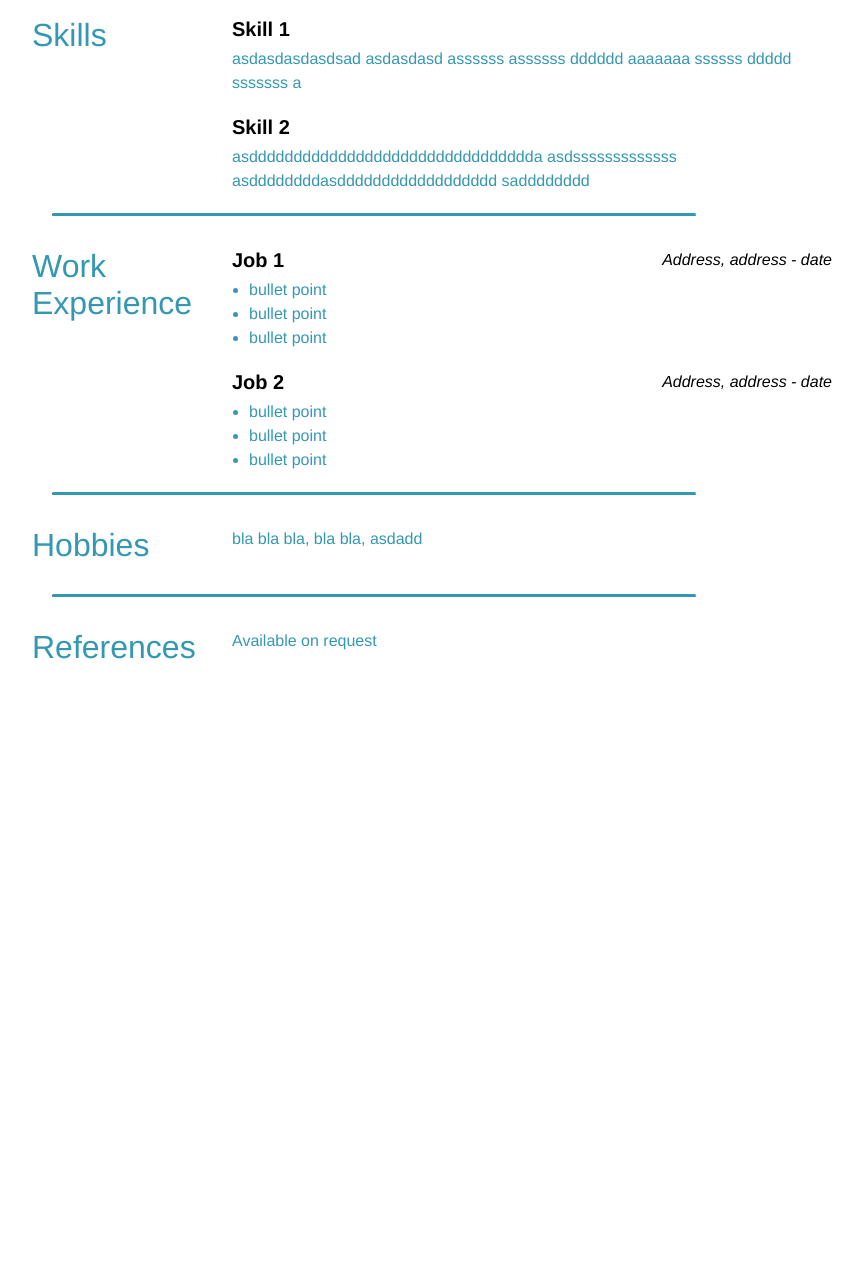
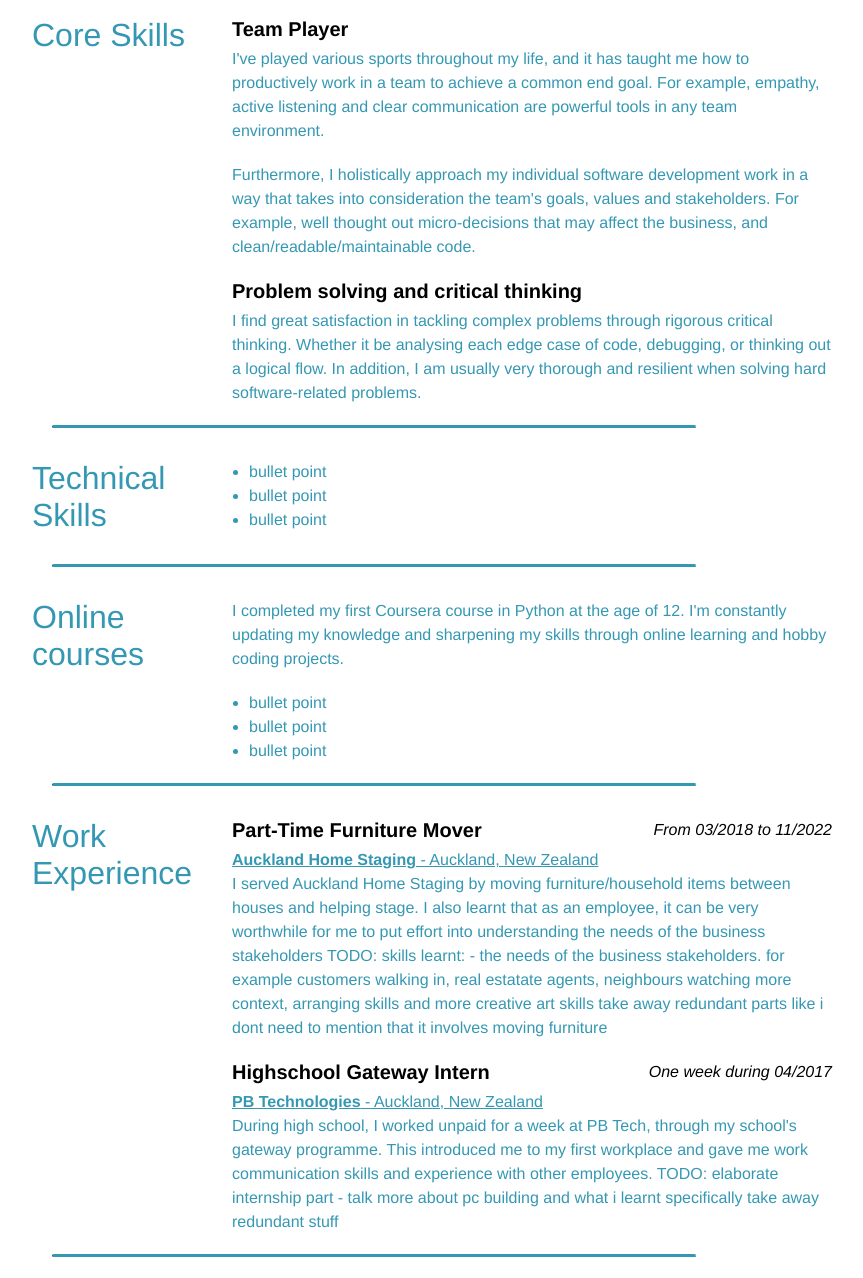
Before and after one commit to bryantwilliam/online_cv, a plain HTML site: page index.html in a window 1280 px wide. Shown: the part 362-1640 px from the top of the page, without its empty margins (208-1071 px from the left). Before the commit the page ends 1153 px from the top, so only its background shows below. Drawn offline with Linux system fonts and the light colour scheme.

Commit message:
hohlglhg

```diff
--- a/index.html
+++ b/index.html
@@ -149,13 +149,56 @@
 
 
 
-            <dt>Skills</dt>
+            <dt>Core Skills</dt>
             <dd>
-                <h2>Skill 1</h2>
-                <p>asdasdasdasdsad asdasdasd assssss assssss dddddd aaaaaaa ssssss ddddd sssssss a</p>
+                <h2>Team Player</h2>
+                <p>
+                    I've played various sports throughout my life, and it has taught me how to productively work in a
+                    team to achieve a common end goal. For example, empathy, active listening and clear communication are
+                    powerful tools in any team environment.
+                </p>
+                <p>
+                    Furthermore, I holistically approach my individual software
+                    development work in a way that takes into consideration the team's goals, values and stakeholders.
+                    For example, well thought out micro-decisions that may affect the business, and clean/readable/maintainable code.
+                </p>
 
-                <h2>Skill 2</h2>
-                <p>asdddddddddddddddddddddddddddddddda asdsssssssssssss asddddddddasdddddddddddddddddd sadddddddd</p>
+                <h2>Problem solving and critical thinking</h2>
+                <p>
+                   I find great satisfaction in tackling complex problems through rigorous critical thinking. Whether it
+                   be analysing each edge case of code, debugging, or thinking out a logical flow. In addition, I am
+                   usually very thorough and resilient when solving hard software-related problems.
+                </p>
+            </dd>
+
+            <dd class="clear">
+                <hr class="rounded">
+            </dd>
+
+            <dt>Technical Skills</dt>
+            <dd>
+                <ul>
+                    <li>bullet point</li>
+                    <li>bullet point</li>
+                    <li>bullet point</li>
+                </ul>
+            </dd>
+
+            <dd class="clear">
+                <hr class="rounded">
+            </dd>
+
+            <dt>Online courses</dt>
+            <dd>
+                <p>
+                    I completed my first Coursera course in Python at the age of 12. I'm constantly updating my knowledge
+                    and sharpening my skills through online learning and hobby coding projects.
+                </p>
+                <ul>
+                    <li>bullet point</li>
+                    <li>bullet point</li>
+                    <li>bullet point</li>
+                </ul>
             </dd>
 
             <dd class="clear">
@@ -164,19 +207,32 @@
 
             <dt>Work Experience</dt>
             <dd>
-                <h2>Job 1<span>Address, address - date</span></h2>
-                <ul>
-                    <li>bullet point</li>
-                    <li>bullet point</li>
-                    <li>bullet point</li>
-                </ul>
+                <h2>Part-Time Furniture Mover<span>From 03/2018 to 11/2022</span></h2>
+                <u><b>Auckland Home Staging</b> - Auckland, New Zealand</u>
 
-                <h2>Job 2<span>Address, address - date</span></h2>
-                <ul>
-                    <li>bullet point</li>
-                    <li>bullet point</li>
-                    <li>bullet point</li>
-                </ul>
+                <p>
+                    I served Auckland Home Staging by moving furniture/household items between houses and helping stage.
+                    I also learnt that as an employee, it can be very worthwhile for me to put effort into understanding
+                    the needs of the business stakeholders
+                    TODO:
+                    skills learnt:
+                    - the needs of the business stakeholders. for example customers walking in, real estatate agents,
+                    neighbours watching
+                    more context, arranging skills and more creative art skills
+                    take away redundant parts like i dont need to mention that it involves moving furniture
+                </p>
+
+                <h2>Highschool Gateway Intern<span>One week during 04/2017</span></h2>
+                <u><b>PB Technologies</b> - Auckland, New Zealand</u>
+                <p>
+                    During high school, I worked unpaid for a week at PB Tech, through my school's gateway
+                    programme. This introduced me to my first workplace and gave me work communication skills
+                    and experience with other employees.
+                    TODO:
+                    elaborate internship part - talk more about pc building and what i learnt specifically
+                    take away redundant stuff
+                </p>
+
             </dd>
 
             <dd class="clear">
```
